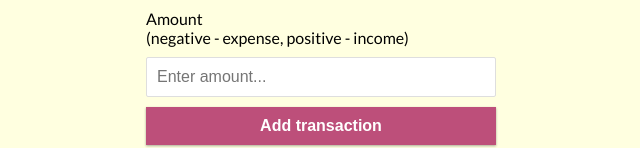
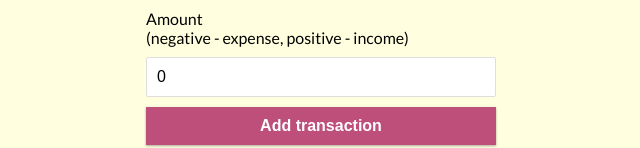
Before and after one commit to masTechDeveloper/expense-tracker, a React (Create React App) app: page / in a window 1280 px wide. Shown: the part 483-631 px from the top of the page, without its empty margins (319-959 px from the left). Built offline with nearby package versions, Linux system fonts and the light colour scheme.

Commit message:
Update AddTransaction.js

```diff
--- a/src/components/AddTransaction.js
+++ b/src/components/AddTransaction.js
@@ -1,20 +1,48 @@
-import React from 'react';
+import React, { useState, useContext } from 'react';
+import { GlobalContext } from '../contextAPI/GlobalState';
 
 export const AddTransaction = () => {
+  const [text, setText] = useState('');
+  const [amount, setAmount] = useState(0);
+
+  const { addTrans } = useContext(GlobalContext);
+
+  const onSubmit = (e) => {
+    e.preventDefault();
+
+    const newTrans = {
+      id: Math.floor(Math.random() * 100000000),
+      text,
+      amount: +amount,
+    };
+
+    addTrans(newTrans);
+  };
+
   return (
     <div>
       <h3>Add a New Transaction</h3>
-      <form id='form'>
+      <form onSubmit={onSubmit}>
         <div className='form-control'>
           <label htmlFor='text'>Text</label>
-          <input type='text' id='text' placeholder='Enter text...' />
+          <input
+            type='text'
+            value={text}
+            onChange={(e) => setText(e.target.value)}
+            placeholder='Enter text...'
+          />
         </div>
         <div className='form-control'>
           <label htmlFor='amount'>
             Amount <br />
             (negative - expense, positive - income)
           </label>
-          <input type='number' id='amount' placeholder='Enter amount...' />
+          <input
+            type='number'
+            value={amount}
+            onChange={(e) => setAmount(e.target.value)}
+            placeholder='Enter amount...'
+          />
         </div>
         <button className='btn'>Add transaction</button>
       </form>
```
